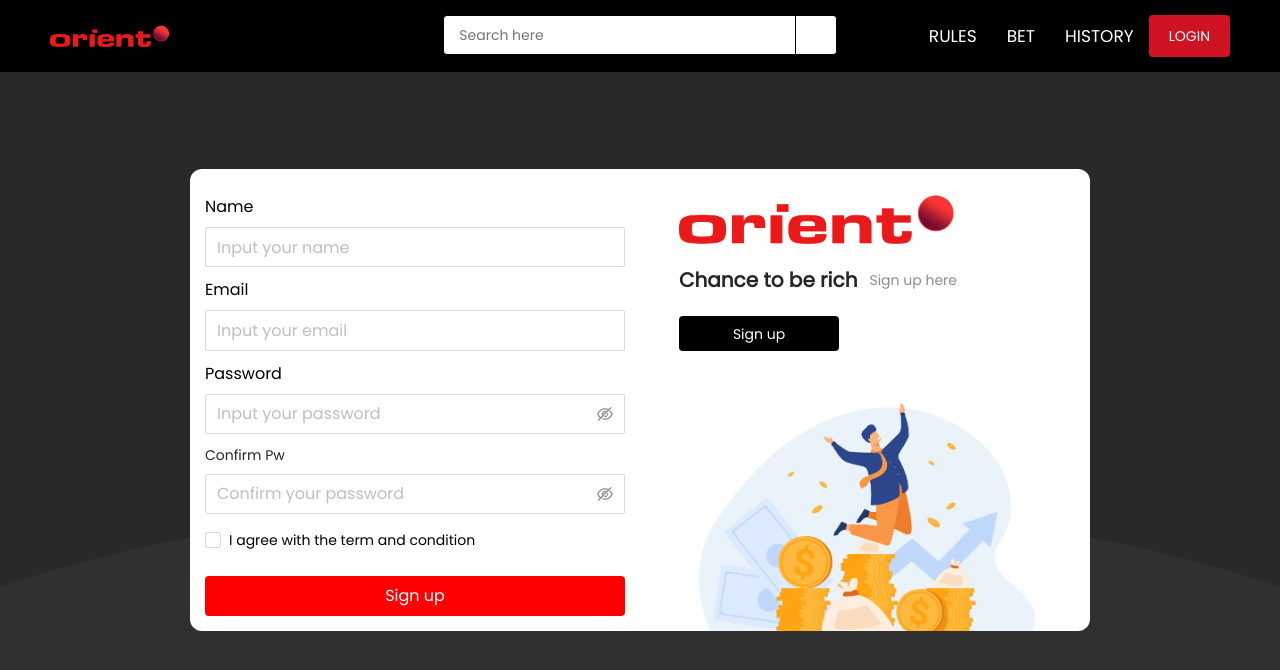
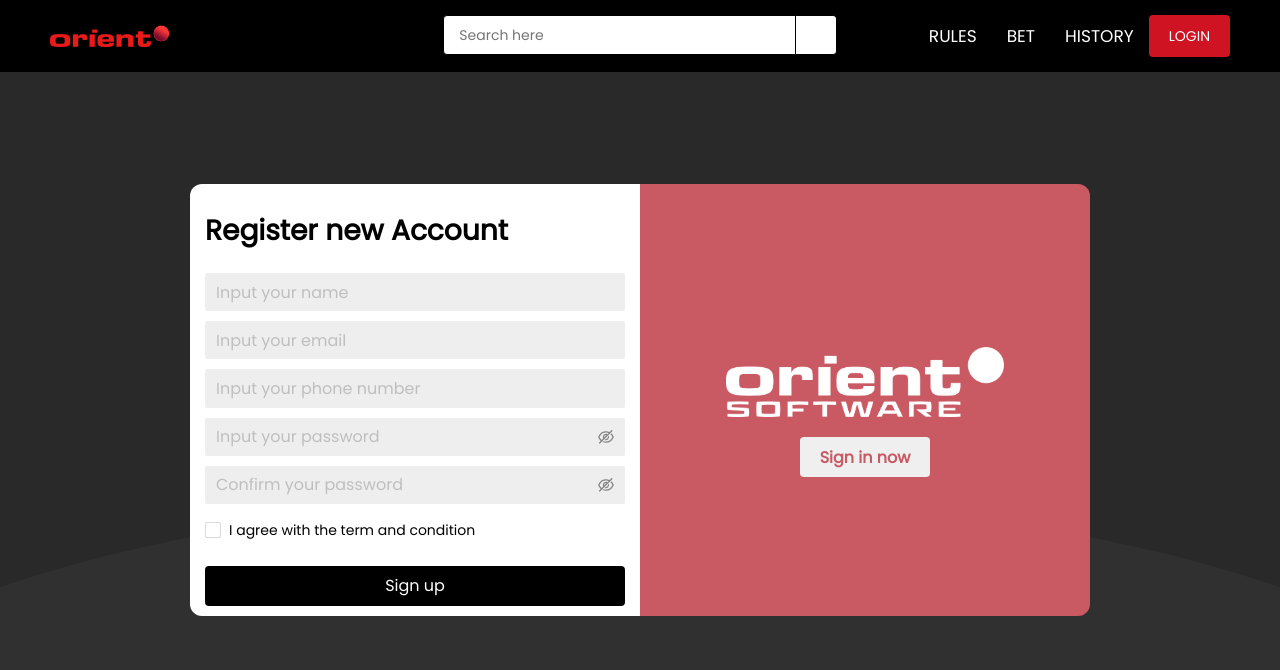
Before and after one commit to tnd2908/betting, a React (Create React App) app: page /signup in a window 1280 px wide. Shown: the top 670 px of the page. Built offline with nearby package versions, Linux system fonts and the light colour scheme; some icons are missing.

Commit message:
edit auth page

```diff
--- a/src/Components/Button/Button.tsx
+++ b/src/Components/Button/Button.tsx
@@ -9,7 +9,7 @@ type ButtonProps = {
     children: any,
     onClick?: () => void
 }
-const Button = ({type, htmlType, isLoading, isDisable, className, children} : ButtonProps) => {
+const Button = ({type, htmlType, isLoading, isDisable, className, children, onClick} : ButtonProps) => {
     const checkDisable = () =>{
         if(isDisable === true){
             return isDisable;
@@ -23,19 +23,12 @@ const Button = ({type, htmlType, isLoading, isDisable, className, children} : Bu
             }
         }
     }
-    const getClassName = () =>{
-        switch(type){
-            case 'primary': {
-                return `primary ${className ? className : ''}`
-            }
-            default: return `primary ${className ? className : ''}`
-        }
-    }
     return (
         <button
             type={htmlType}
-            className={`btn ${getClassName()}`}
+            className={`btn ${type} ${className ? className : ''}`}
             disabled={checkDisable()}
+            onClick={onClick}
          >
              {isLoading
                 ? <LoadingOutlined className='btn__loading-icon'/>
--- a/src/Pages/Login/Components/CardForm.tsx
+++ /dev/null
@@ -1,32 +0,0 @@
-import { PageHeader } from 'antd';
-import React from 'react';
-import { useNavigate } from 'react-router-dom';
-import bg from '../../../Assets/Images/5867.jpg'
-import bgtop from '../../../Assets/Images/OSD-Logo1-Red.png'
-type Props = {
-    to: string
-}
-const CardForm = ({to}:Props) => {
-    const navigate = useNavigate();
-    const handleUrlChange = () =>{
-        navigate(to)
-    }
-    return (
-        <div className='card-form' >
-            <div>
-                <img className='card-form__image--top' src={bgtop} alt="" />
-                <PageHeader
-                    className="site-page-header"
-                    title="Chance to be rich"
-                    subTitle="Sign up here"
-                />
-                <button onClick={handleUrlChange} className='card-form__button'>
-                    Sign up
-                </button>
-            </div>
-            <img className='card-form__image--bottom' src={bg} alt="" />
-        </div>
-    );
-};
-
-export default CardForm;
--- /dev/null
+++ b/src/Pages/Login/Components/CardFormLeft.tsx
@@ -0,0 +1,26 @@
+import { PageHeader } from 'antd';
+import React from 'react';
+import { useNavigate } from 'react-router-dom';
+import bg from '../../../Assets/Images/money.png'
+import bgtop from '../../../Assets/Images/Logo-White.png'
+
+const CardFormLeft = () => {
+    const navigate = useNavigate();
+    const navigateToSignUp = () =>{
+        navigate('/signup')
+    }
+    return (
+        <div className='card-form card-form--left' >
+            <div>
+                <img className='card-form__image--top' src={bgtop} alt="" />
+                <h4 className="card-form__title">Chance to be Rich</h4>
+                <button onClick={navigateToSignUp} className='card-form__button'>
+                    Sign up
+                </button>
+            </div>
+            <img className='card-form__image--bottom' src={bg} alt="" />
+        </div>
+    );
+};
+
+export default CardFormLeft;
--- /dev/null
+++ b/src/Pages/Login/Components/CardFormRight.tsx
@@ -0,0 +1,25 @@
+import { PageHeader } from 'antd';
+import React from 'react';
+import { useNavigate } from 'react-router-dom';
+import bg from '../../../Assets/Images/money.png'
+import bgtop from '../../../Assets/Images/Logo-White.png'
+import Button from '../../../Components/Button/Button';
+
+const CardFormRight = () => {
+    const navigate = useNavigate();
+    const navigateToLogin = () =>{
+        navigate('/login')
+    }
+    return (
+        <div className='card-form card-form--right'>
+            <div className='flex-mid flex-column h-100'>
+                <img className='card-form__image--top' src={bgtop} alt="" />
+                <Button htmlType='button' onClick={navigateToLogin} className='card-form__button--login'>
+                    Sign in now
+                </Button>
+            </div>
+        </div>
+    );
+};
+
+export default CardFormRight;
--- a/src/Pages/Login/Components/RegisterForm.tsx
+++ b/src/Pages/Login/Components/RegisterForm.tsx
@@ -19,24 +19,26 @@ const RegisterForm = () => {
             layout='vertical'
             onFinish={onFinish}
         >
-
+            <h1 className='register-form__title'>Register new Account</h1>
             <Form.Item
-                label={<h6 className='register-form__item--title'>Name</h6>}
                 name="username"
                 rules={[{ required: true, message: 'Please input your username!' }]}
             >
                 <Input size='large' placeholder='Input your name' />
             </Form.Item>
             <Form.Item
-                label={<h6 className='register-form__item--title'>Email</h6>}
                 name="email"
                 rules={[{ required: true, message: 'Please input your email!' }]}
             >
                 <Input size='large' placeholder='Input your email' />
             </Form.Item>
-
             <Form.Item
-                label={<h6 className='register-form__item--title'>Password</h6>}
+                name="phone"
+                rules={[{ required: true, message: 'Please input your email!' }]}
+            >
+                <Input size='large' placeholder='Input your phone number' />
+            </Form.Item>
+            <Form.Item
                 name="password"
                 rules={[{ required: true, message: 'Please input your password!' }]}
             >
@@ -44,7 +46,6 @@ const RegisterForm = () => {
             </Form.Item>
             <Form.Item
                 name="confirm"
-                label="Confirm Pw"
                 dependencies={['password']}
                 hasFeedback
                 rules={[
@@ -65,13 +66,12 @@ const RegisterForm = () => {
                 <Input.Password placeholder='Confirm your password' size='large'/>
             </Form.Item>
             <Form.Item
-                name='check'
                 rules={[{ required: true, message: 'Please agree with the term' }]}
             >
                 <Checkbox><span className="text-dark">I agree with the term and condition</span></Checkbox>
             </Form.Item>
             <Form.Item>
-                <Button htmlType='submit' className='form__button--register'>Sign up</Button>
+                <Button htmlType='submit' type='dark' className='form__button--register'>Sign up</Button>
             </Form.Item>
         </Form>
     );
--- a/src/Pages/Login/index.tsx
+++ b/src/Pages/Login/index.tsx
@@ -1,7 +1,8 @@
 import { Col, Row } from 'antd';
 import React from 'react';
 import { useLocation } from 'react-router-dom';
-import CardForm from './Components/CardForm';
+import CardFormLeft from './Components/CardFormLeft';
+import CardFormRight from './Components/CardFormRight';
 import LoginForm from './Components/LoginForm';
 import RegisterForm from './Components/RegisterForm';
 const LoginPage = () => {
@@ -11,10 +12,10 @@ const LoginPage = () => {
             <Row>
                 <Col lg={24}>
                     <div className="d-flex form__container">
-                        {pathname.startsWith('/login') && <CardForm to='/signup' />}
+                        {pathname.startsWith('/login') && <CardFormLeft />}
                         {pathname.startsWith('/signup') && <RegisterForm />}
                         {pathname.startsWith('/login') && <LoginForm />}
-                        {pathname.startsWith('/signup') && <CardForm to='/login' />}
+                        {pathname.startsWith('/signup') && <CardFormRight />}
                     </div>
 
                 </Col>
--- a/src/Pages/Login/style.scss
+++ b/src/Pages/Login/style.scss
@@ -3,7 +3,6 @@
 }
 .form{
     width: 450px;
-    background-color: black;
     padding: 25px 25px;
     margin: 0 auto;
     position: relative;
@@ -62,7 +61,6 @@
             height: 40px;
             border-radius: 4px;
             margin-top: 10px;
-            background-color: red;
         }
         &--facebook{
             background-color: #3b5998;
@@ -79,6 +77,7 @@
 .login-form{
     transition: 0.6s;
     animation: toRight 0.6s;
+    background-color: black;
     .ant-input-affix-wrapper > input.ant-input{
         background-color: #434343;
     }
@@ -95,14 +94,21 @@
     flex-direction: column;
     justify-content: space-between;
     max-width: 450px;
-    background-color: rgb(255, 255, 255);
+    background-color: $primary-light;
     overflow: hidden;
     transition: 0.5s;
-    animation: toLeft 0.5s;
+    width: 450px;
+    &--left{
+        animation: toLeft 0.5s;
+    }
+    &--right{
+        animation: toRight 0.5s;
+    }
     &__title{
         font-weight: bold;
-        color: grey;
-        margin-bottom: 0px;
+        color: #eee;
+        margin: 16px 24px;
+        font-size: 1.15rem;
     }
     &__sub-title{
         font-size: 1.4rem;
@@ -112,52 +118,50 @@
     }
     &__image--bottom{
         height: auto;
+        width: 100%;
         transform: translateY(33px);
     }
-
     &__image--top{
-        height: 50px;
+        height: 70px;
         margin: 0 24px;
         display: block;
     }
     &__button{
         border: 0;
-        height: 35px;
+        height: 40px;
         border-radius: 4px;
-        width: 160px;
-        background-color: black;
-        color: white;
+        width: calc(100% - 48px);
+        background-color: white;
+        color: $primary-light;
+        font-weight: bold;
         margin: 0 24px;
+        &--login{
+            margin-top: 20px;
+            color: $primary-light;
+            font-weight: bold;
+        }
     }
 }
 .register-form{
     padding: 25px 15px;
-    margin: 0 auto;
     padding-bottom: 0;
-    width: 450px;
     background-color: #fff;
     transition: 0.5s;
     animation: toLeft 0.5s;
     &__title{
         font-weight: bold;
-        position: relative;
-        margin-bottom: 0;
-     }
-
-     &__sub-title{
-         color: silver;
-         position: relative;
-         margin-bottom: 30px;
-         &--login{
-             color: silver;
-             margin-bottom: 0;
-         }
-     }
-     &__item--title{
-         color: black;
-         font-size: 16px;
-         margin-bottom: 0;
-     }
+        margin-bottom: 20px;
+        color: #000;
+    }
+    .ant-input{
+        background-color: #eee;
+        border: 0;
+        outline: 0;
+    }
+    .ant-input-affix-wrapper-lg{
+        background-color: #eee;
+        border-style: none;
+    }
 }
 @include tablet{
     .form{
--- a/src/Styles/Abstracts/_variable.scss
+++ b/src/Styles/Abstracts/_variable.scss
@@ -0,0 +1,4 @@
+$primary: red;
+$primary-light: #C95A64;
+$dark: #000000;
+$light: #ffffff;
--- a/src/Styles/Components/_button.scss
+++ b/src/Styles/Components/_button.scss
@@ -10,7 +10,17 @@
     font-size: 25px;
   }
   &.primary{
-    background-color: red;
+    background-color: $primary;
+  }
+  &.primary-light{
+    background-color: $primary-light;
+  }
+  &.dark{
+    background-color: $dark;
+  }
+  &.light{
+    background-color: $light;
+    color: black;
   }
 }
 button{
--- a/tsconfig.json
+++ b/tsconfig.json
@@ -18,7 +18,7 @@
     "resolveJsonModule": true,
     "isolatedModules": true,
     "noEmit": true,
-    "jsx": "react-jsx"
+    "jsx": "react"
   },
   "include": [
     "src"
```
Also changed, not shown: src/Assets/Images/Logo-White.png (added), src/Assets/Images/money.png (added).
